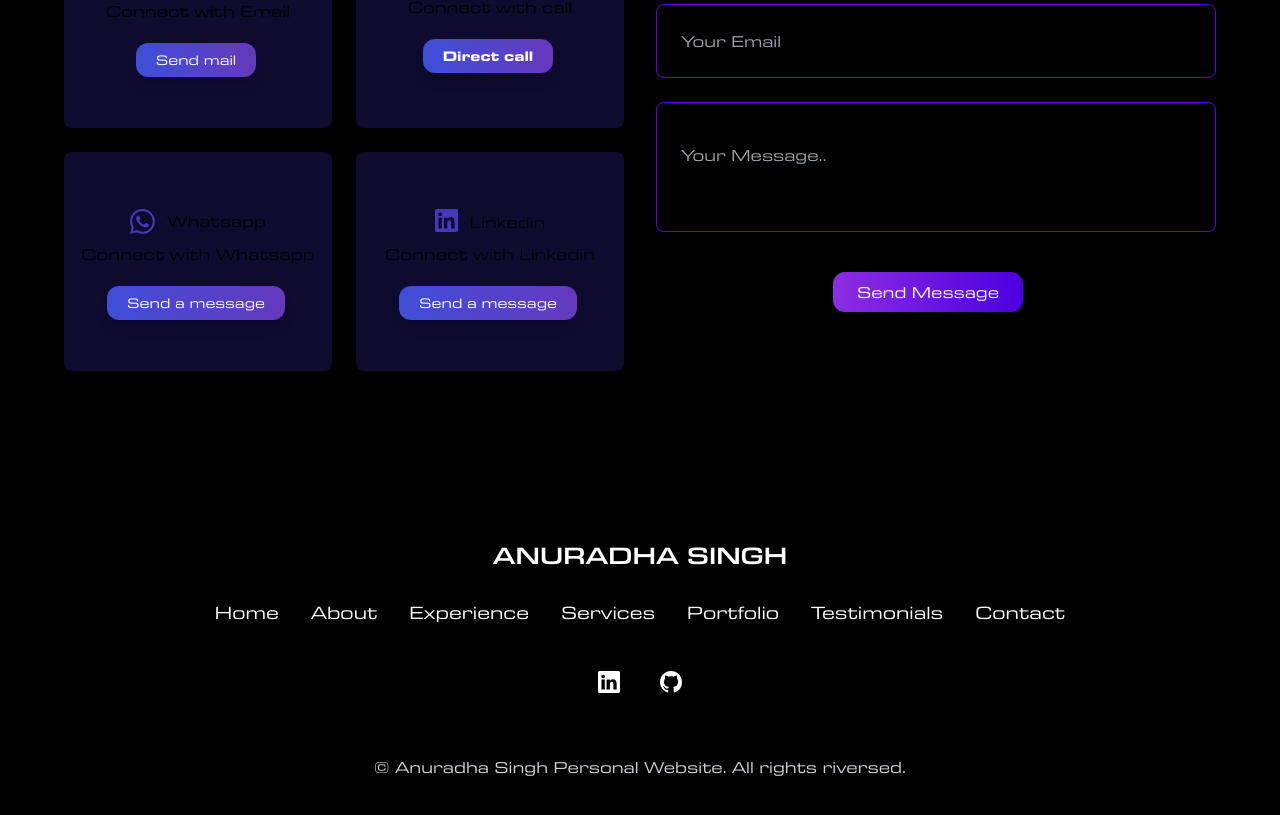
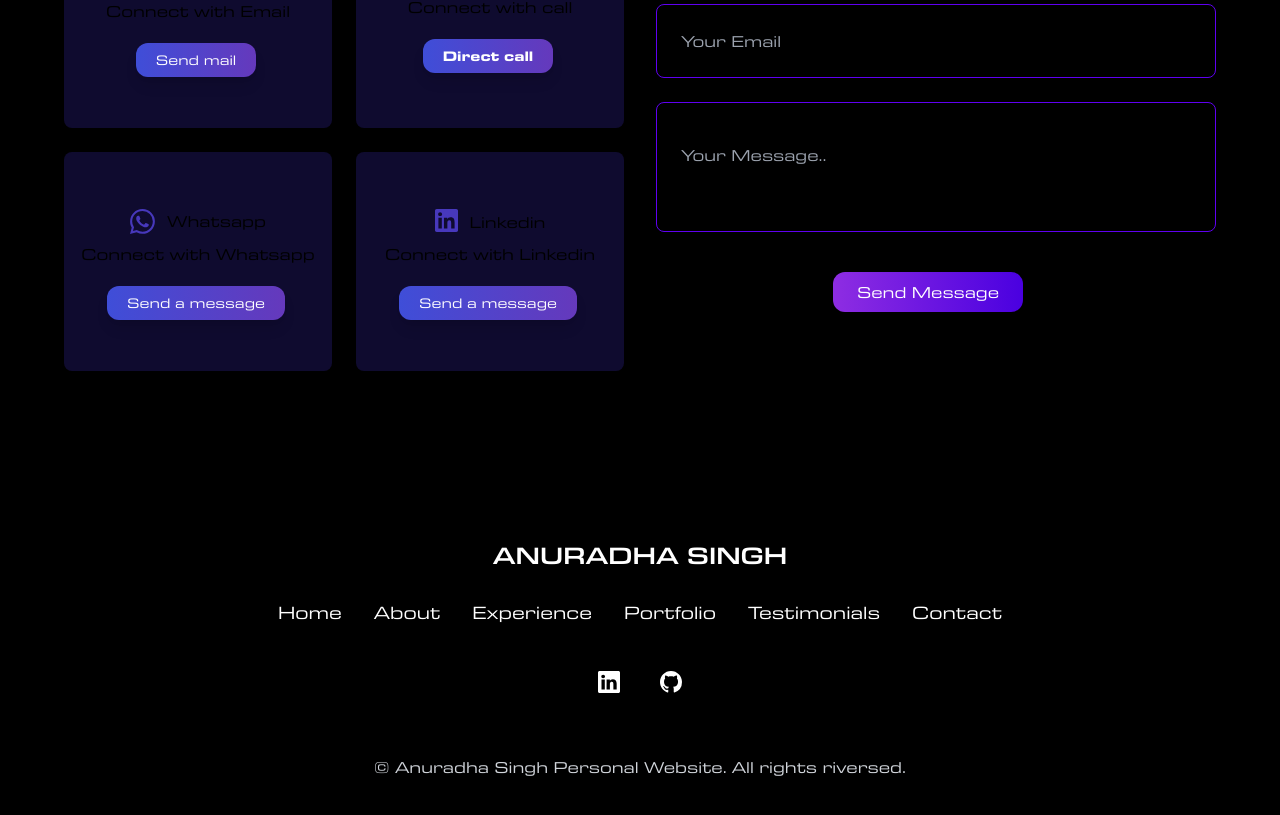
Before and after one commit to Anuradha-04/Portfolio, a Next.js app: page / in a window 1280 px wide. Shown: the part 3784-4599 px from the top of the page. Built offline with nearby package versions, Linux system fonts and the light colour scheme.

Commit message:
Update footer.tsx

```diff
--- a/components/footer.tsx
+++ b/components/footer.tsx
@@ -16,9 +16,6 @@ const Footer = () => {
                     </div>
                     <div>
                         <a href="#experience" className="text-white hover:text-gray-300">Experience</a>
-                    </div>
-                    <div>
-                        <a href="#services" className="text-white hover:text-gray-300">Services</a>
                     </div>
                     <div>
                         <a href="#portfolio" className="text-white hover:text-gray-300">Portfolio</a>
```
